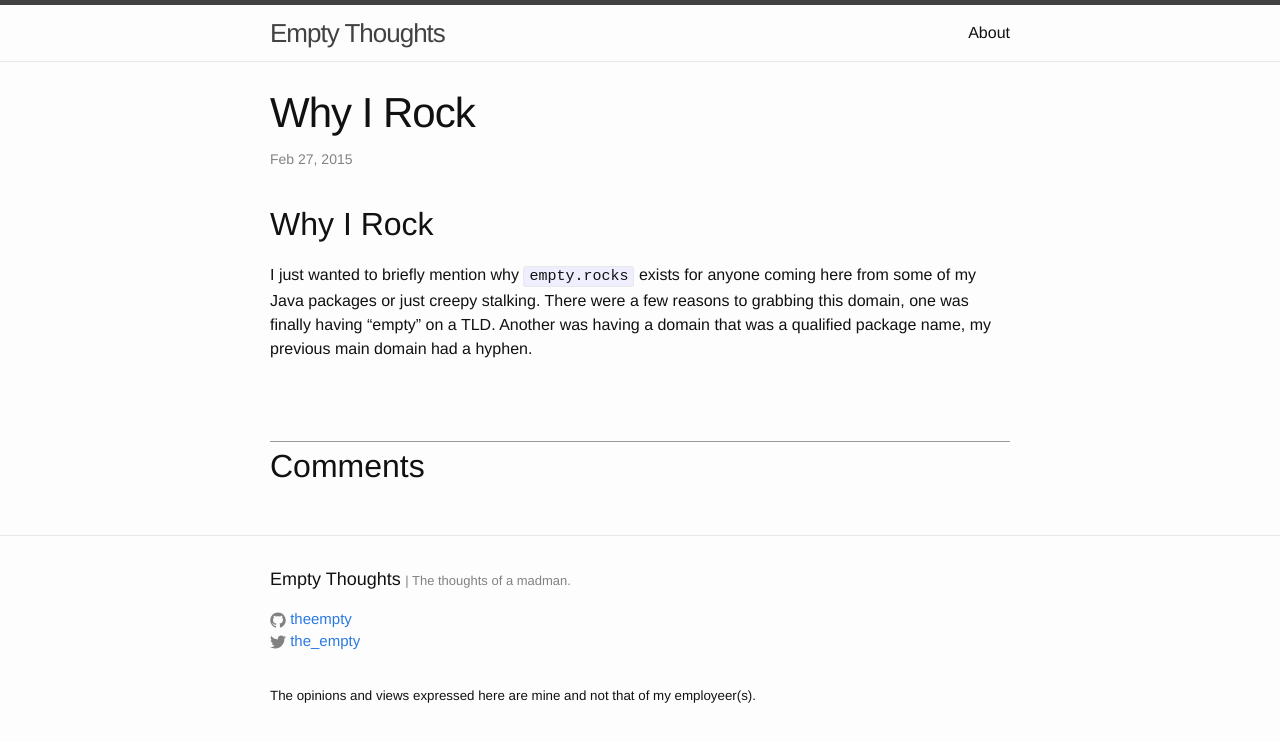
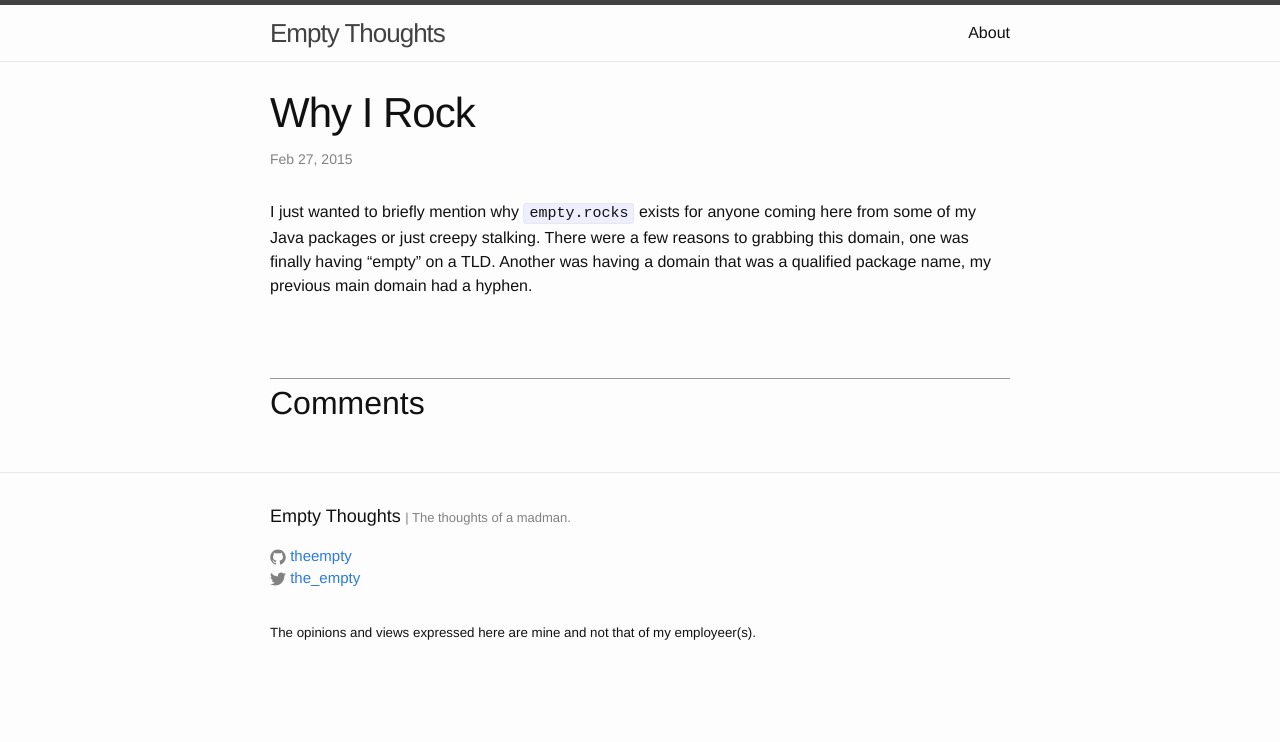
Before and after one commit to TheEmpty/theempty.github.io, a Jekyll site: the page built from _posts/2015-02-27-why-this-exists.markdown, in a window 1280 px wide. Shown: the top 742 px of the page. Built offline with Jekyll 4.4.1, drawn with Linux system fonts in a browser that asks for light colours; comment, search, counter and statistics services are not loaded.

Commit message:
Remove extra header

```diff
--- a/_posts/2015-02-27-why-this-exists.markdown
+++ b/_posts/2015-02-27-why-this-exists.markdown
@@ -5,7 +5,6 @@ date: 2015-02-27 08:41:00
 categories:
 ---
 
-## Why I Rock
 I just wanted to briefly mention why `empty.rocks` exists for anyone
 coming here from some of my Java packages or just creepy stalking.
 There were a few reasons to grabbing this domain, one was finally having
```
